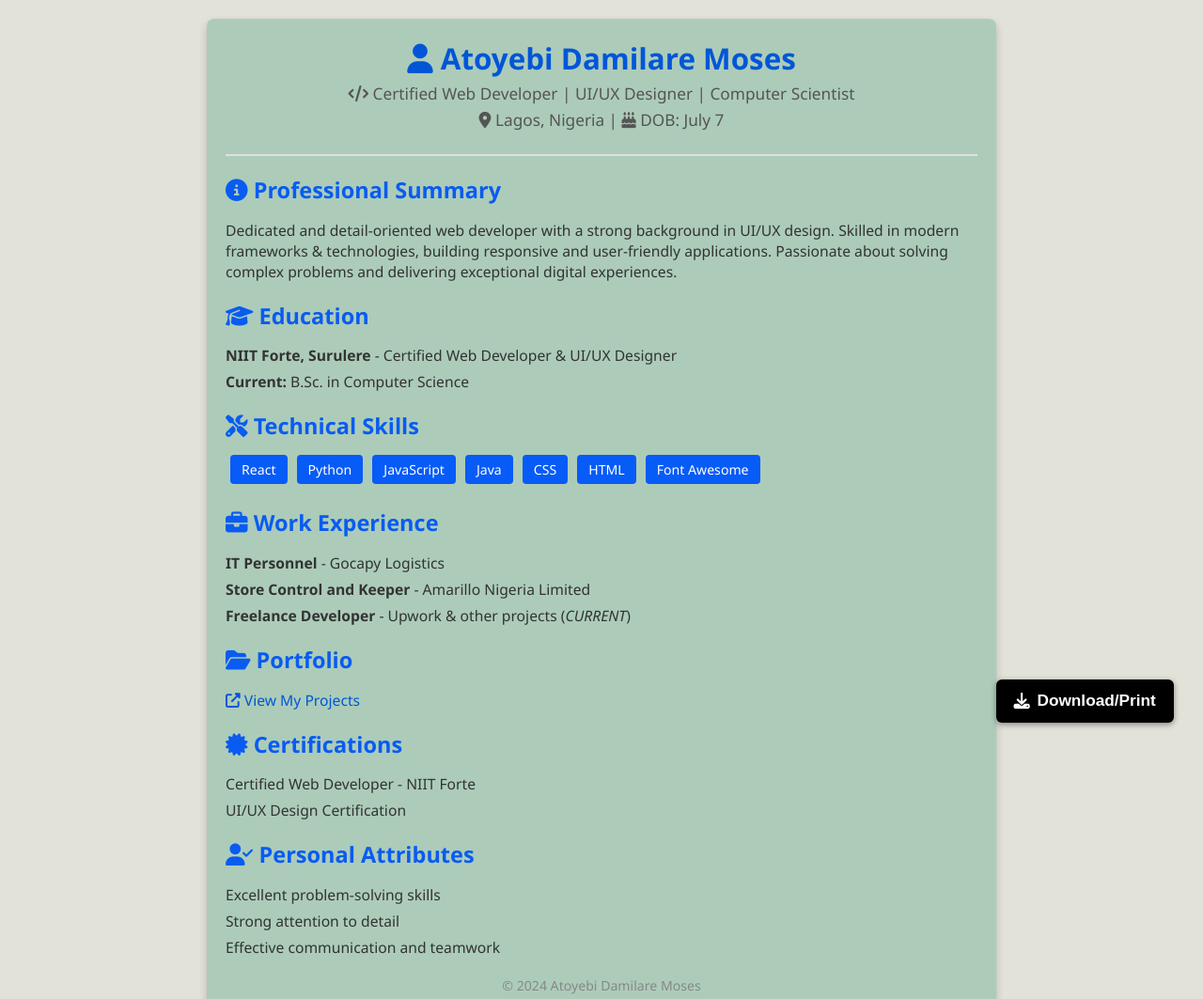
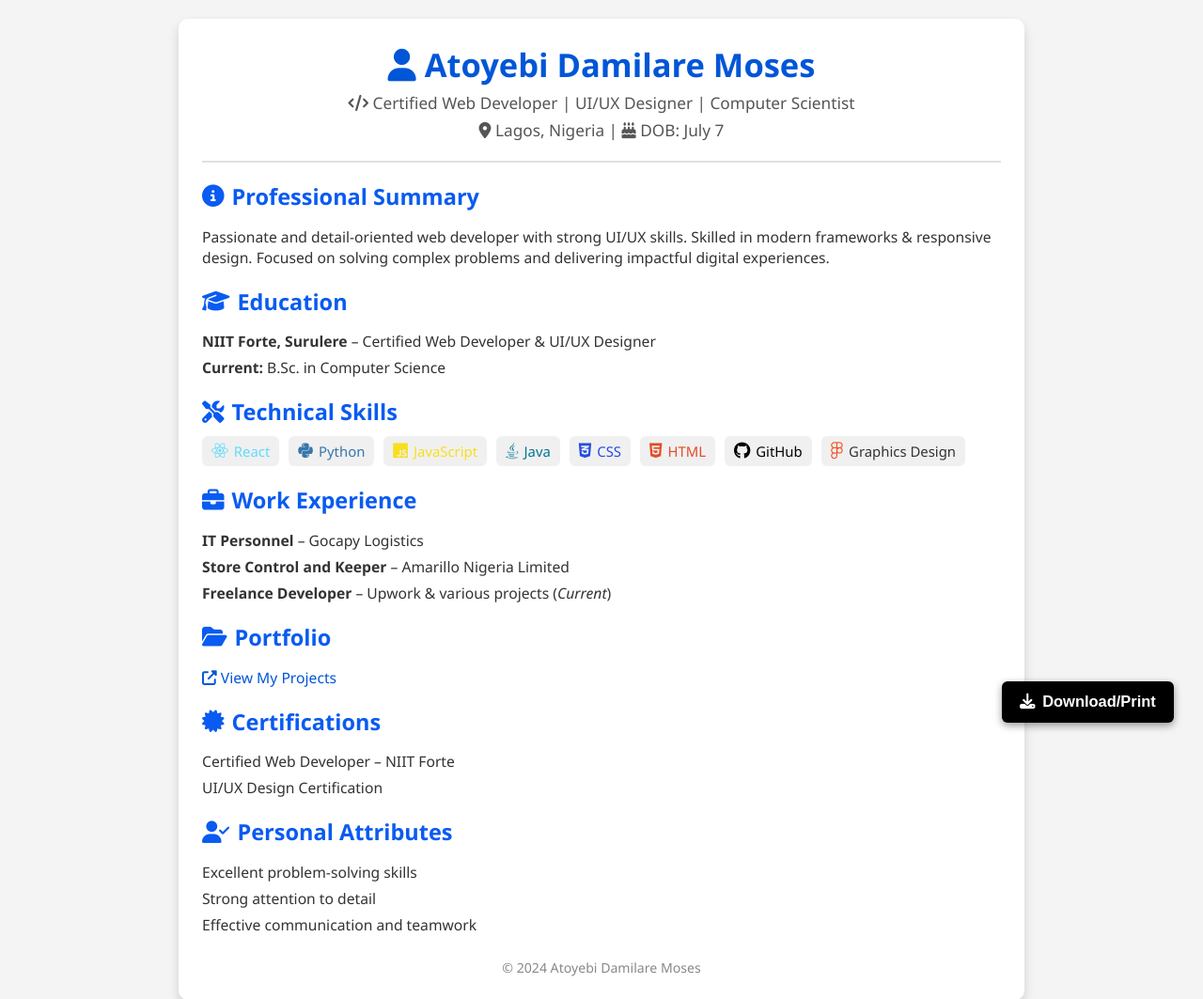
Before and after one commit to DamieMegah/portfolio, a plain HTML site: page cv.html in a window 1280 px wide. Shown: the top 1063 px of the page at 94% size. Drawn offline with Linux system fonts and the light colour scheme.

Commit message:
Update cv.html

```diff
--- a/cv.html
+++ b/cv.html
@@ -5,9 +5,8 @@
   <meta name="viewport" content="width=device-width, initial-scale=1.0">
   <title>Atoyebi Damilare Moses - CV</title>
 
-  <!-- Font Awesome CDN -->
-  <script src="https://kit.fontawesome.com/your_kit_id.js" crossorigin="anonymous"></script>
-<link rel="stylesheet" href="https://cdnjs.cloudflare.com/ajax/libs/font-awesome/6.4.0/css/all.min.css">
+  <!-- ✅ Free Font Awesome CDN -->
+  <link rel="stylesheet" href="https://cdnjs.cloudflare.com/ajax/libs/font-awesome/6.4.0/css/all.min.css">
 
   <style>
     html {
@@ -18,33 +17,33 @@
       font-family: 'Segoe UI', Tahoma, sans-serif;
       margin: 0;
       padding: 0;
-      background-color: #e2e2d9;
+      background-color: #f4f4f4;
       color: #333;
     }
 
     .container {
-      max-width: 800px;
+      max-width: 850px;
       margin: 20px auto;
-      background: #acccb9;
-      padding: 20px;
-      border-radius: 8px;
-      box-shadow: 0 4px 8px rgba(0,0,0,0.2);
+      background: white;
+      padding: 25px;
+      border-radius: 10px;
+      box-shadow: 0 6px 12px rgba(0,0,0,0.15);
     }
 
     .header {
       text-align: center;
-      padding-bottom: 20px;
       border-bottom: 2px solid #e0e0e0;
+      padding-bottom: 15px;
     }
 
     .header h1 {
       margin: 0;
-      font-size: 2em;
+      font-size: 2.2em;
       color: #0056d7;
     }
 
     .header p {
-      margin: 5px 0;
+      margin: 6px 0;
       font-size: 1.1em;
       color: #555;
     }
@@ -54,9 +53,12 @@
     }
 
     .section h2 {
-      margin-bottom: 10px;
       font-size: 1.5em;
       color: #095bf1;
+      margin-bottom: 10px;
+      display: flex;
+      align-items: center;
+      gap: 8px;
     }
 
     .section ul {
@@ -71,20 +73,36 @@
     .skills {
       display: flex;
       flex-wrap: wrap;
+      gap: 10px;
     }
 
-    .skills span {
-      background: #075bf7;
-      color: white;
-      padding: 6px 12px;
-      border-radius: 4px;
-      margin: 5px;
-      font-size: 0.9em;
+    .skill-icon {
+      display: flex;
+      align-items: center;
+      gap: 6px;
+      background: #f0f0f0;
+      padding: 6px 10px;
+      border-radius: 6px;
+      font-size: 0.95em;
     }
+
+    .skill-icon i {
+      font-size: 1.2em;
+    }
+
+    /* ✅ Brand colors */
+    .react { color: #61DBFB; }
+    .python { color: #3776AB; }
+    .javascript { color: #F7DF1E; }
+    .java { color: #007396; }
+    .css { color: #264de4; }
+    .html { color: #e34c26; }
+    .github { color: #000; }
+    .fa-figma { color: #F24E1E; }  /* approximate figma orange */
 
     .footer {
       text-align: center;
-      margin-top: 20px;
+      margin-top: 25px;
       font-size: 0.9em;
       color: #888;
     }
@@ -94,14 +112,14 @@
       background: black;
       color: white;
       font-weight: bold;
-      font-size: 1.1rem;
+      font-size: 1.05rem;
       padding: 0.8rem 1.2rem;
       border-radius: 6px;
       position: fixed;
       bottom: 2rem;
       right: 2rem;
       cursor: pointer;
-      box-shadow: 0 2px 6px rgba(0,0,0,0.4);
+      box-shadow: 0 3px 8px rgba(0,0,0,0.4);
       display: flex;
       align-items: center;
       gap: 0.5rem;
@@ -134,13 +152,13 @@
 
     <div class="section">
       <h2><i class="fas fa-info-circle"></i> Professional Summary</h2>
-      <p>Dedicated and detail-oriented web developer with a strong background in UI/UX design. Skilled in modern frameworks & technologies, building responsive and user-friendly applications. Passionate about solving complex problems and delivering exceptional digital experiences.</p>
+      <p>Passionate and detail-oriented web developer with strong UI/UX skills. Skilled in modern frameworks & responsive design. Focused on solving complex problems and delivering impactful digital experiences.</p>
     </div>
 
     <div class="section">
       <h2><i class="fas fa-graduation-cap"></i> Education</h2>
       <ul>
-        <li><strong>NIIT Forte, Surulere</strong> - Certified Web Developer & UI/UX Designer</li>
+        <li><strong>NIIT Forte, Surulere</strong> – Certified Web Developer & UI/UX Designer</li>
         <li><strong>Current:</strong> B.Sc. in Computer Science</li>
       </ul>
     </div>
@@ -148,22 +166,23 @@
     <div class="section">
       <h2><i class="fas fa-tools"></i> Technical Skills</h2>
       <div class="skills">
-        <span>React</span>
-        <span>Python</span>
-        <span>JavaScript</span>
-        <span>Java</span>
-        <span>CSS</span>
-        <span>HTML</span>
-        <span>Font Awesome</span>
+        <span class="skill-icon react"><i class="fab fa-react"></i> React</span>
+        <span class="skill-icon python"><i class="fab fa-python"></i> Python</span>
+        <span class="skill-icon javascript"><i class="fab fa-js"></i> JavaScript</span>
+        <span class="skill-icon java"><i class="fab fa-java"></i> Java</span>
+        <span class="skill-icon css"><i class="fab fa-css3-alt"></i> CSS</span>
+        <span class="skill-icon html"><i class="fab fa-html5"></i> HTML</span>
+        <span class="skill-icon github"><i class="fab fa-github"></i> GitHub</span>
+        <span class="skill-icon"><i class="fab fa-figma"></i> Graphics Design</span>
       </div>
     </div>
 
     <div class="section">
       <h2><i class="fas fa-briefcase"></i> Work Experience</h2>
       <ul>
-        <li><strong>IT Personnel</strong> - Gocapy Logistics</li>
-        <li><strong>Store Control and Keeper</strong> - Amarillo Nigeria Limited</li>
-        <li><strong>Freelance Developer</strong> - Upwork & other projects (<em>CURRENT</em>)</li>
+        <li><strong>IT Personnel</strong> – Gocapy Logistics</li>
+        <li><strong>Store Control and Keeper</strong> – Amarillo Nigeria Limited</li>
+        <li><strong>Freelance Developer</strong> – Upwork & various projects (<em>Current</em>)</li>
       </ul>
     </div>
 
@@ -175,7 +194,7 @@
     <div class="section">
       <h2><i class="fas fa-certificate"></i> Certifications</h2>
       <ul>
-        <li>Certified Web Developer - NIIT Forte</li>
+        <li>Certified Web Developer – NIIT Forte</li>
         <li>UI/UX Design Certification</li>
       </ul>
     </div>
```
